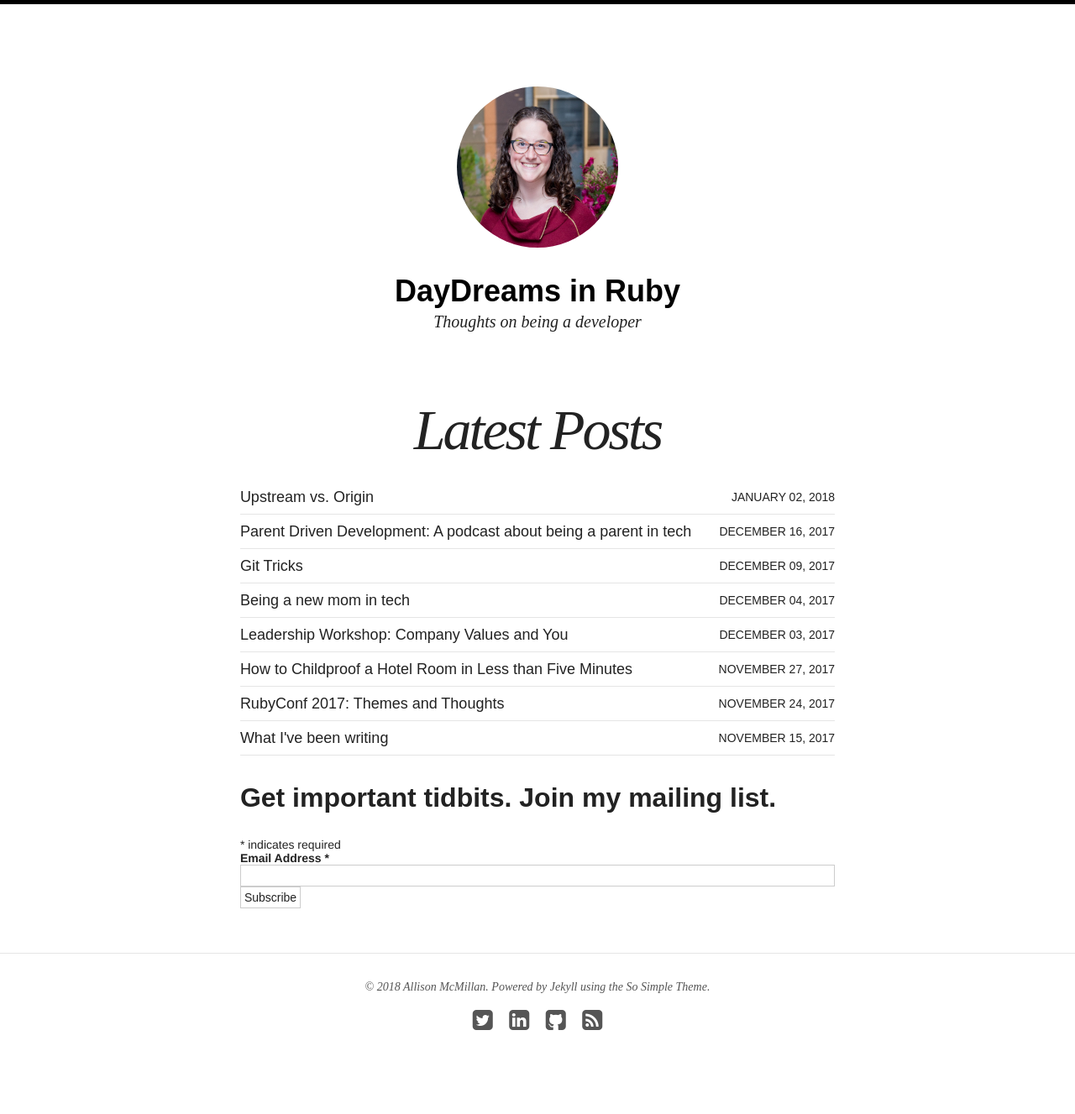
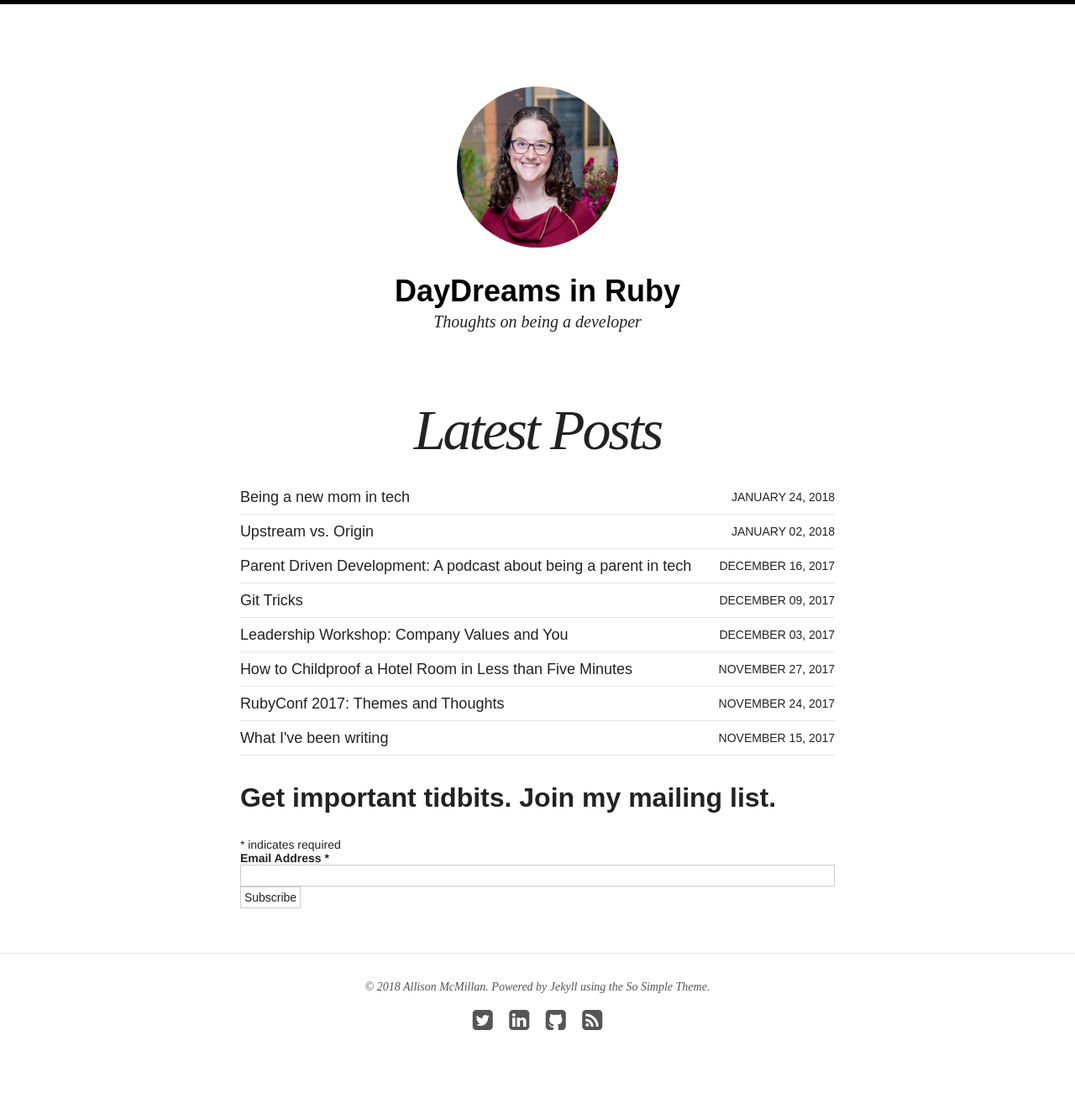
Before and after one commit to asheren/asheren.github.io, a Jekyll site: the page built from index.html, in a window 1280 px wide. Shown: the whole page at 84% size. Built offline with Jekyll 4.4.1, drawn with Linux system fonts in a browser that asks for light colours; nearby versions of some CDN libraries; comment, search, counter and statistics services are not loaded.

Commit message:
updated date

```diff
--- a/_posts/blog/2017-12-04-being-a-new-mom-in-tech.md
+++ b/_posts/blog/2018-01-24-being-a-new-mom-in-tech.md
@@ -1,7 +1,7 @@
 ---
 layout: post
 title: "Being a new mom in tech"
-date: '2017-12-04'
+date: '2018-01-24'
 author: Allison McMillan
 share: true
 tags:
```
